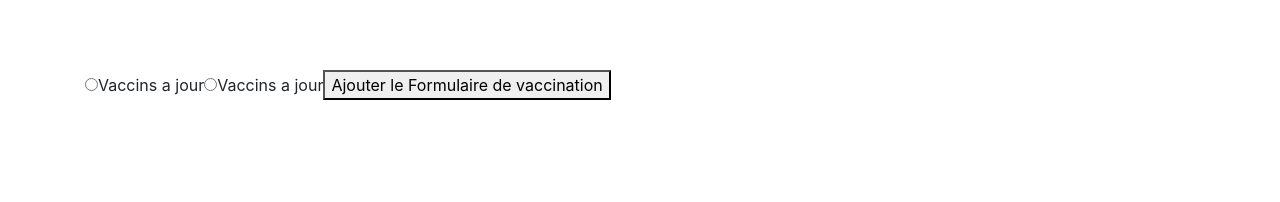
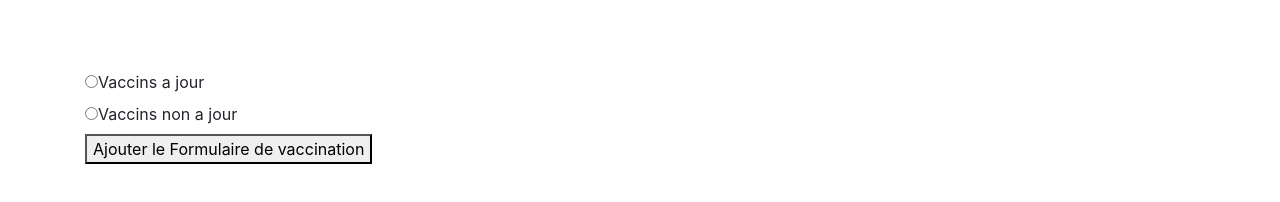
Before and after one commit to bclarenc1/INTI_TP_fiches_renseignement_front, an Angular app: page / in a window 1280 px wide. Shown: the part 280-482 px from the top of the page. Built offline with nearby package versions, Linux system fonts and the light colour scheme; no server answers.

Commit message:
correction form vaccination

```diff
--- a/src/app/vaccination/vaccination.component.html
+++ b/src/app/vaccination/vaccination.component.html
@@ -1,6 +1,11 @@
 <div class="container">
-   <label> <input type="radio" ng-model="ajour" value="true" ng-value="true">Vaccins a jour</label>
-    <label> <input type="radio" ng-model="ajour" value="false" ng-value="false">Vaccins a jour</label>
- <button (click)="fvacc()"> Ajouter le Formulaire de vaccination</button>
-
+    <div>
+        <label> <input type="radio" ng-model="ajour" value="true" ng-value="true">Vaccins a jour</label>
+    </div>
+    <div>
+        <label> <input type="radio" ng-model="ajour" value="false" ng-value="false">Vaccins non a jour</label>
+    </div>
+    <div>
+        <button (click)="fvacc()"> Ajouter le Formulaire de vaccination</button>
+    </div>
 </div>
```
